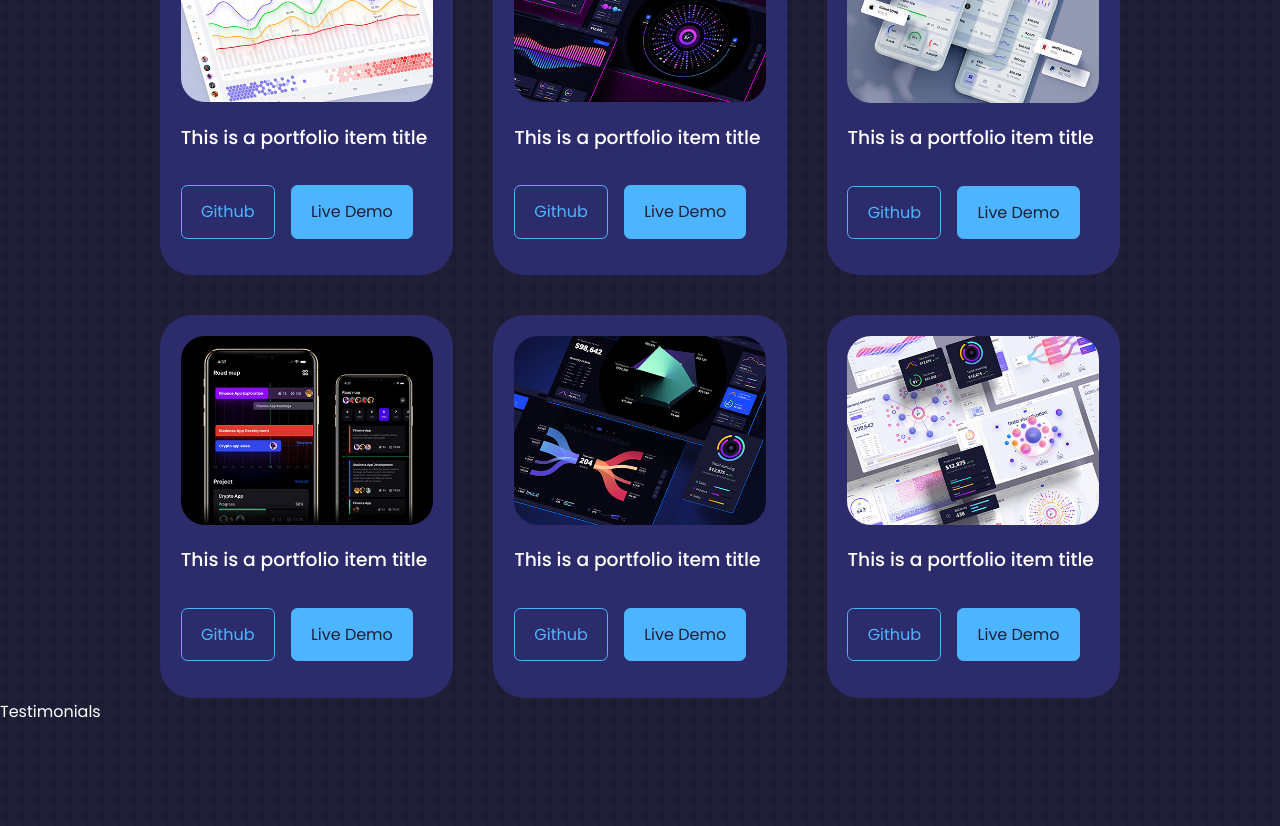
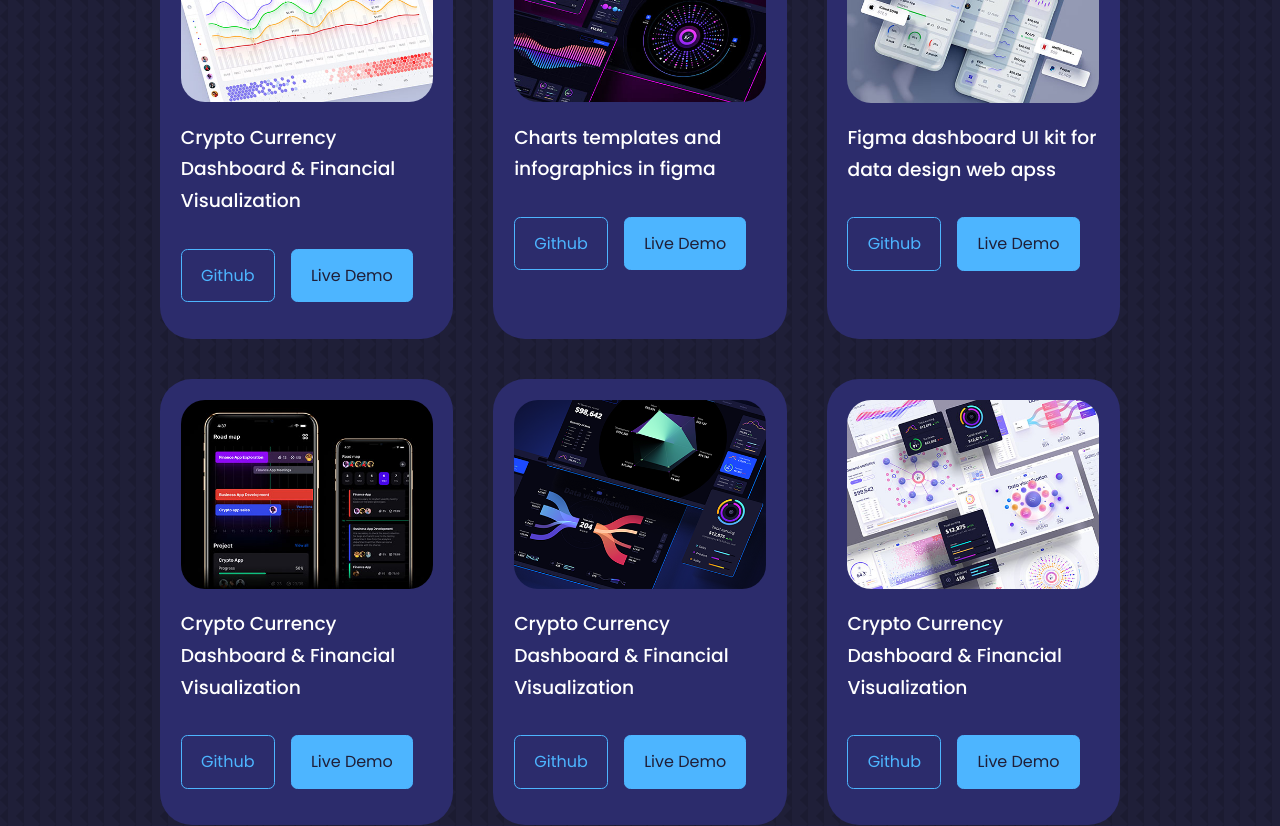
Before and after one commit to hackwebdev/react-personal-portfolio-website, a React (Create React App) app: page / in a window 1280 px wide. Shown: the part 3400-4226 px from the top of the page. Built offline with nearby package versions, Linux system fonts and the light colour scheme.

Commit message:
generating portfolio items from array using map method

```diff
--- a/src/components/portfolio/Portfolio.jsx
+++ b/src/components/portfolio/Portfolio.jsx
@@ -7,120 +7,76 @@
 import IMG5 from '../../assets/portfolio5.png'
 import IMG6 from '../../assets/portfolio6.jpg'
 
+// data
+const data = [
+  {
+    id: 1,
+    image: IMG1,
+    title: 'Crypto Currency Dashboard & Financial Visualization',
+    github: 'https:github.com',
+    demo: 'https://dribble.com',
+  },
+  {
+    id: 2,
+    image: IMG2,
+    title: 'Charts templates and infographics in figma',
+    github: 'https:github.com',
+    demo: 'https://dribble.com',
+  },
+  {
+    id: 3,
+    image: IMG3,
+    title: 'Figma dashboard UI kit for data design web apss',
+    github: 'https:github.com',
+    demo: 'https://dribble.com',
+  },
+  {
+    id: 4,
+    image: IMG4,
+    title: 'Crypto Currency Dashboard & Financial Visualization',
+    github: 'https:github.com',
+    demo: 'https://dribble.com',
+  },
+  {
+    id: 5,
+    image: IMG5,
+    title: 'Crypto Currency Dashboard & Financial Visualization',
+    github: 'https:github.com',
+    demo: 'https://dribble.com',
+  },
+  {
+    id: 6,
+    image: IMG6,
+    title: 'Crypto Currency Dashboard & Financial Visualization',
+    github: 'https:github.com',
+    demo: 'https://dribble.com',
+  },
+]
+
 const Portfolio = () => {
   return (
     <section id='portfolio'>
       <h5>My Recent Work</h5>
       <h2>Portfolio</h2>
       <div className='container portfolio__container'>
-        <article className='portfolio__item'>
+        {data.map(({ id, image, title, github, demo }) => {
+          return (
+            <article key={id} className='portfolio__item'>
               <div className='portfolio__item-image'>
-            <img src={IMG1} alt='' />
+                <img src={image} alt={title} />
               </div>
-          <h3>This is a portfolio item title</h3>
+              <h3>{title}</h3>
               <div className='portfolio__item-cta'>
-            <a href='https://github.com' className='btn' target='_blank'>
+                <a href={github} className='btn' target='_blank'>
                   Github
                 </a>
-            <a
-              href='https://dribbble.com/shots/19072418-Shiprocket-Website-Redesign'
-              className='btn btn-primary'
-              target='_blank'
-            >
+                <a href={demo} className='btn btn-primary' target='_blank'>
                   Live Demo
                 </a>
               </div>
             </article>
-        <article className='portfolio__item'>
-          <div className='portfolio__item-image'>
-            <img src={IMG2} alt='' />
-          </div>
-          <h3>This is a portfolio item title</h3>
-          <div className='portfolio__item-cta'>
-            <a href='https://github.com' className='btn' target='_blank'>
-              Github
-            </a>
-            <a
-              href='https://dribbble.com/shots/19072418-Shiprocket-Website-Redesign'
-              className='btn btn-primary'
-              target='_blank'
-            >
-              Live Demo
-            </a>
-          </div>
-        </article>
-        <article className='portfolio__item'>
-          <div className='portfolio__item-image'>
-            <img src={IMG3} alt='' />
-          </div>
-          <h3>This is a portfolio item title</h3>
-          <div className='portfolio__item-cta'>
-            <a href='https://github.com' className='btn' target='_blank'>
-              Github
-            </a>
-            <a
-              href='https://dribbble.com/shots/19072418-Shiprocket-Website-Redesign'
-              className='btn btn-primary'
-              target='_blank'
-            >
-              Live Demo
-            </a>
-          </div>
-        </article>
-        <article className='portfolio__item'>
-          <div className='portfolio__item-image'>
-            <img src={IMG4} alt='' />
-          </div>
-          <h3>This is a portfolio item title</h3>
-          <div className='portfolio__item-cta'>
-            <a href='https://github.com' className='btn' target='_blank'>
-              Github
-            </a>
-            <a
-              href='https://dribbble.com/shots/19072418-Shiprocket-Website-Redesign'
-              className='btn btn-primary'
-              target='_blank'
-            >
-              Live Demo
-            </a>
-          </div>
-        </article>
-        <article className='portfolio__item'>
-          <div className='portfolio__item-image'>
-            <img src={IMG5} alt='' />
-          </div>
-          <h3>This is a portfolio item title</h3>
-          <div className='portfolio__item-cta'>
-            <a href='https://github.com' className='btn' target='_blank'>
-              Github
-            </a>
-            <a
-              href='https://dribbble.com/shots/19072418-Shiprocket-Website-Redesign'
-              className='btn btn-primary'
-              target='_blank'
-            >
-              Live Demo
-            </a>
-          </div>
-        </article>
-        <article className='portfolio__item'>
-          <div className='portfolio__item-image'>
-            <img src={IMG6} alt='' />
-          </div>
-          <h3>This is a portfolio item title</h3>
-          <div className='portfolio__item-cta'>
-            <a href='https://github.com' className='btn' target='_blank'>
-              Github
-            </a>
-            <a
-              href='https://dribbble.com/shots/19072418-Shiprocket-Website-Redesign'
-              className='btn btn-primary'
-              target='_blank'
-            >
-              Live Demo
-            </a>
-          </div>
-        </article>
+          )
+        })}
       </div>
     </section>
   )
```
Lines whose indentation alone changed are shown as unchanged.
